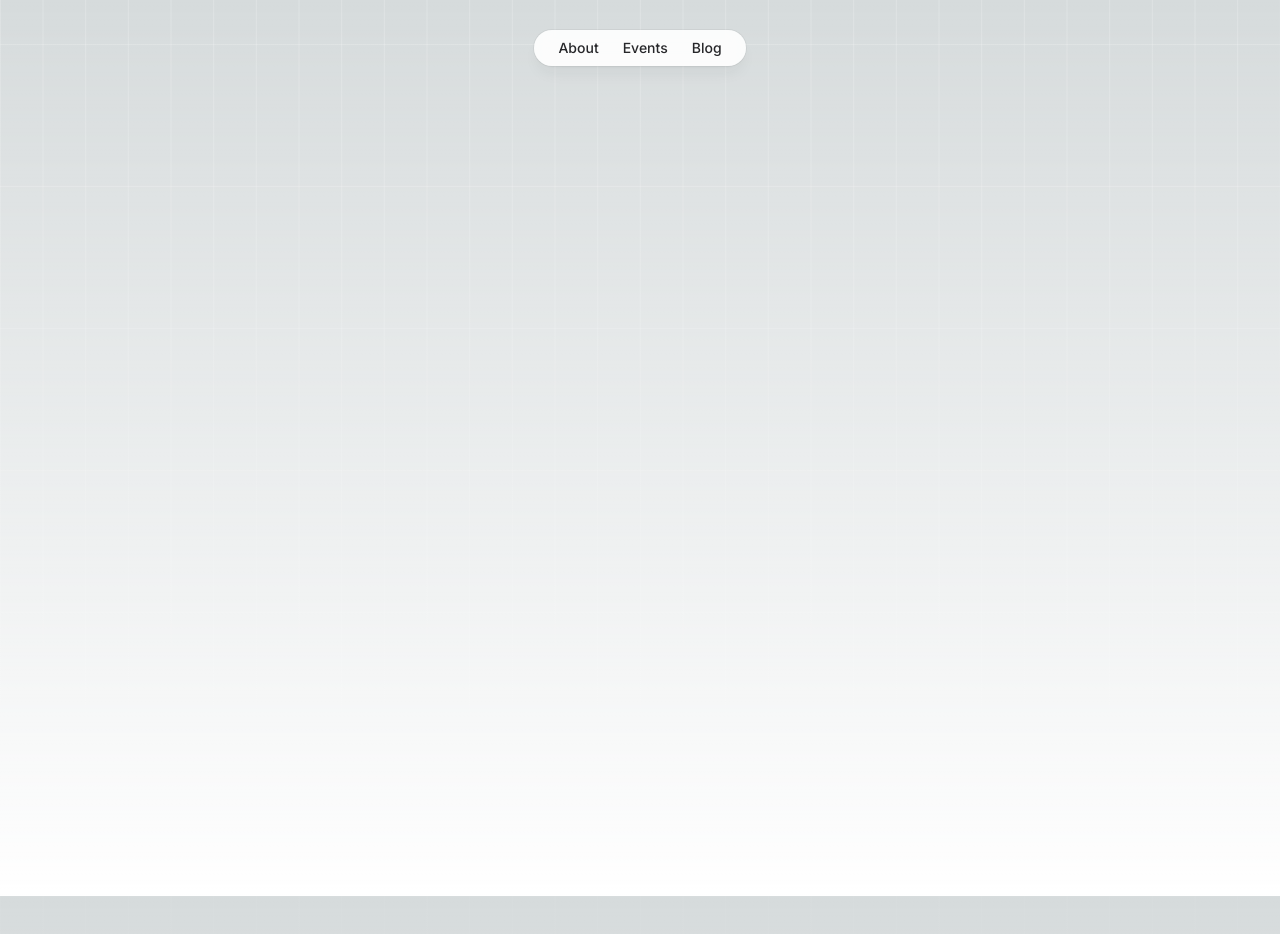
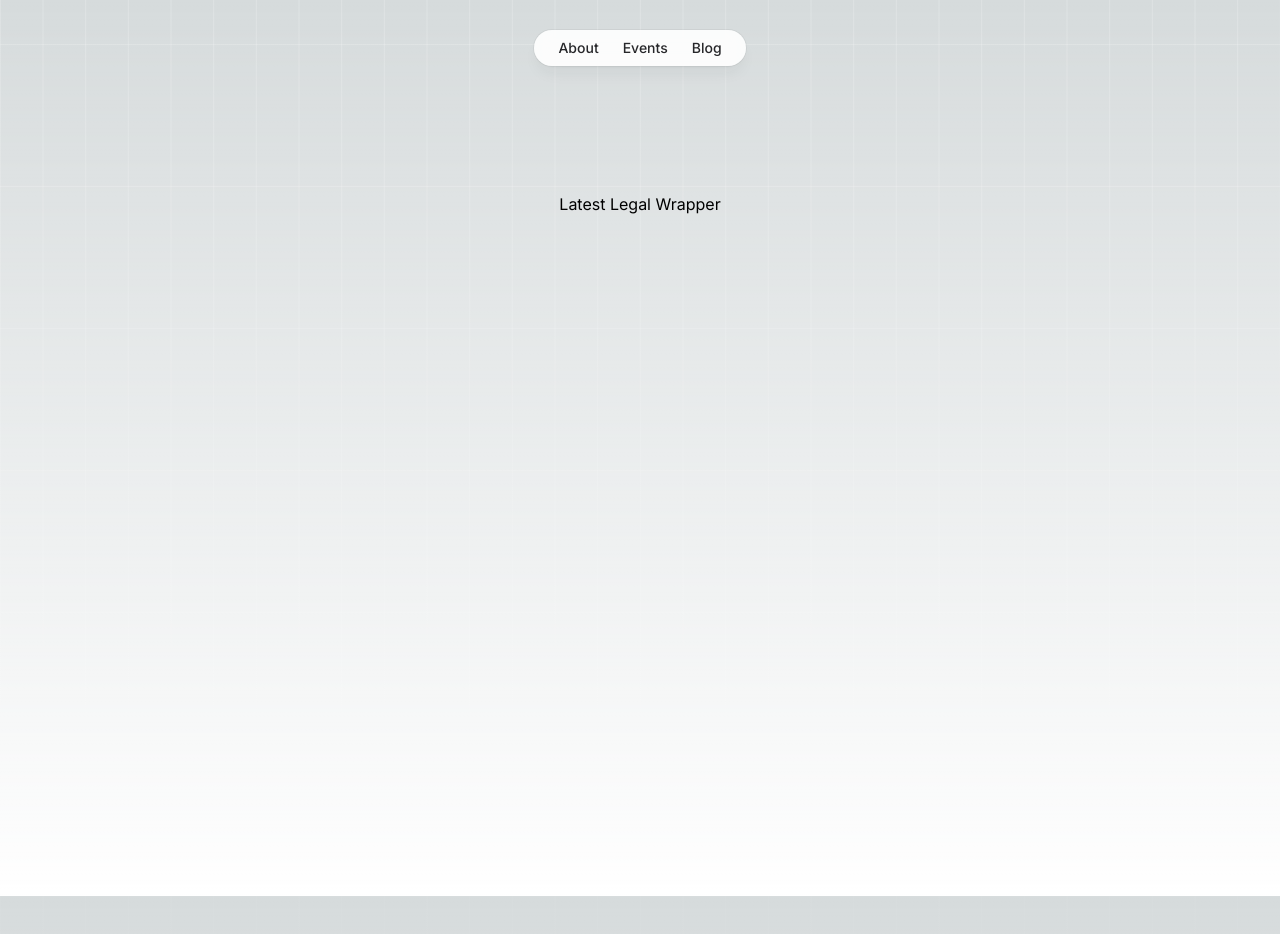
Before and after one commit to owieth/daoify, a Next.js app: page / in a window 1280 px wide. Shown: the top 934 px of the page. Built offline with nearby package versions, Linux system fonts and the light colour scheme.

Commit message:
feat(page): move grid vector to back

```diff
--- a/src/app/page.tsx
+++ b/src/app/page.tsx
@@ -14,9 +14,11 @@ const styles = {
 export default function Home() {
   return (
     <main className={styles.main}>
-      <div className='absolute top-0'>
+      <div className='absolute top-0 -z-10'>
         <GridVector />
       </div>
+
+      <h1>Latest Legal Wrapper</h1>
     </main>
   )
 }
--- a/src/components/grid-vector/grid-vector.tsx
+++ b/src/components/grid-vector/grid-vector.tsx
@@ -1,11 +1,11 @@
 export default function GridVector() {
   return (
     <svg width="1920" height="1080" viewBox="0 0 1920 1080" fill="none" xmlns="http://www.w3.org/2000/svg">
-      <path d="M21.6667 0V1080M64.3333 0V1080M107 0V1080M149.667 0V1080M192.333 0V1080M235 0V1080M277.667 0V1080M320.333 0V1080M363 0V1080M405.667 0V1080M448.333 0V1080M491 0V1080M533.667 0V1080M576.333 0V1080M619 0V1080M661.667 0V1080M704.333 0V1080M747 0V1080M789.667 0V1080M832.333 0V1080M875 0V1080M917.667 0V1080M960.333 0V1080M1003 0V1080M1045.67 0V1080M1088.33 0V1080M1131 0V1080M1173.67 0V1080M1216.33 0V1080M1259 0V1080M1301.67 0V1080M1344.33 0V1080M1387 0V1080M1429.67 0V1080M1472.33 0V1080M1515 0V1080M1557.67 0V1080M1600.33 0V1080M1643 0V1080M1685.67 0V1080M1728.33 0V1080M1771 0V1080M1813.67 0V1080M1856.33 0V1080M1899 0V1080M1932 44.5588H-12M1932 186.492H-12M1932 328.424H-12M1932 470.358H-12M1932 612.289H-12M1932 754.223H-12M1932 896.156L-12 896.155M1932 1038.09H-12" stroke="url(#paint0_linear_118_17408)" stroke-opacity="0.5" stroke-width="0.5" />
+      <path d="M21.6667 0V1080M64.3333 0V1080M107 0V1080M149.667 0V1080M192.333 0V1080M235 0V1080M277.667 0V1080M320.333 0V1080M363 0V1080M405.667 0V1080M448.333 0V1080M491 0V1080M533.667 0V1080M576.333 0V1080M619 0V1080M661.667 0V1080M704.333 0V1080M747 0V1080M789.667 0V1080M832.333 0V1080M875 0V1080M917.667 0V1080M960.333 0V1080M1003 0V1080M1045.67 0V1080M1088.33 0V1080M1131 0V1080M1173.67 0V1080M1216.33 0V1080M1259 0V1080M1301.67 0V1080M1344.33 0V1080M1387 0V1080M1429.67 0V1080M1472.33 0V1080M1515 0V1080M1557.67 0V1080M1600.33 0V1080M1643 0V1080M1685.67 0V1080M1728.33 0V1080M1771 0V1080M1813.67 0V1080M1856.33 0V1080M1899 0V1080M1932 44.5588H-12M1932 186.492H-12M1932 328.424H-12M1932 470.358H-12M1932 612.289H-12M1932 754.223H-12M1932 896.156L-12 896.155M1932 1038.09H-12" stroke="url(#paint0_linear_118_17408)" strokeOpacity="0.5" strokeWidth="0.5" />
       <defs>
         <linearGradient id="paint0_linear_118_17408" x1="960" y1="-185.294" x2="960" y2="1080" gradientUnits="userSpaceOnUse">
-          <stop stop-color="white" />
-          <stop offset="1" stop-color="white" stop-opacity="0" />
+          <stop stopColor="white" />
+          <stop offset="1" stopColor="white" stopOpacity="0" />
         </linearGradient>
       </defs>
     </svg>
```
